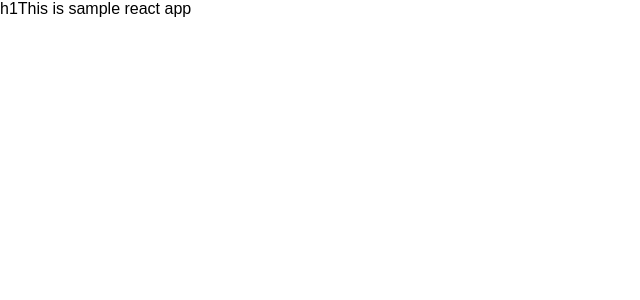
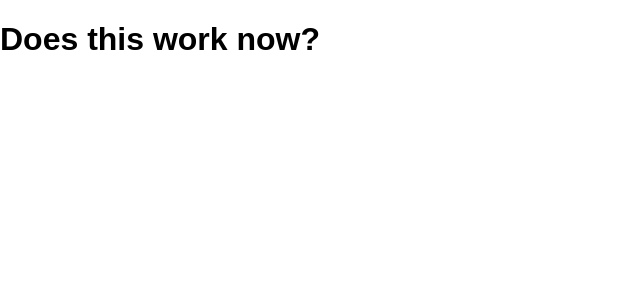
Before and after one commit to sriharshakappala/react-complete-guide, a React (Create React App) app: page / in a window 1280 px wide. Shown: the top 300 px of the page, without its empty margins (0-640 px from the left). Built offline with nearby package versions, Linux system fonts and the light colour scheme.

Commit message:
React.createElement 2

```diff
--- a/src/App.js
+++ b/src/App.js
@@ -8,7 +8,7 @@
     //     <h1>Hi, this is react app</h1>
     //   </div>
     // );
-    return React.createElement('div', null, 'h1', 'This is sample react app');
+    return React.createElement('div', null, React.createElement('h1', null, 'Does this work now?'));
   }
 }
 
```
